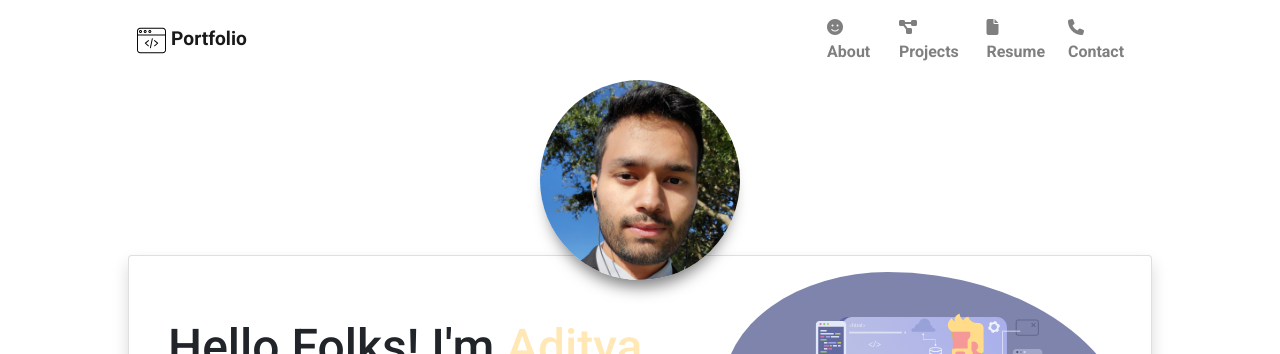
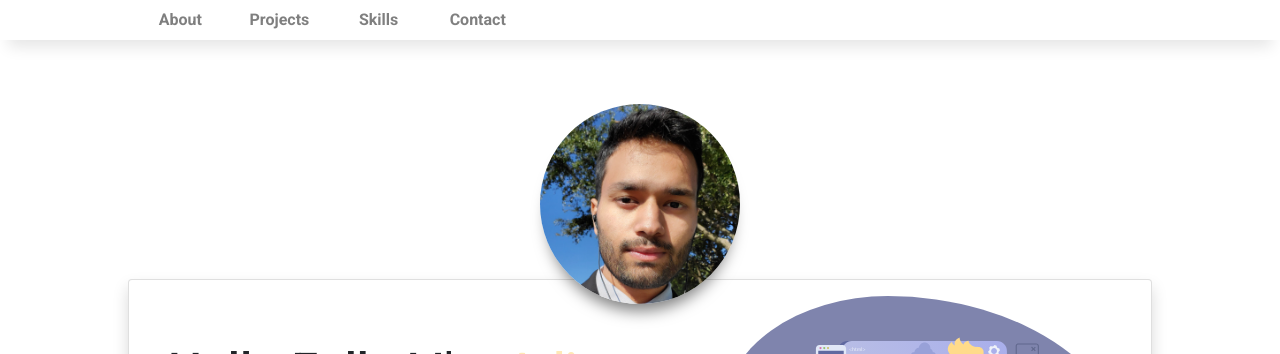
Before and after one commit to adityamathur97/Portfolio, a React (Create React App) app: page / in a window 1280 px wide. Shown: the top 354 px of the page. Built offline with nearby package versions, Linux system fonts and the light colour scheme.

Commit message:
improved NavBar component

```diff
--- a/src/components/NavBar.js
+++ b/src/components/NavBar.js
@@ -19,59 +19,44 @@ class NavBar extends React.Component {
 	render() {
 		return (
 			<div className="myNavBar">
-				<nav className="navbar navbar-expand-lg navbar-light">
-					<a className="navbar-brand hoverColor" href="#">
-						<img id="logo" src={require('../images/code.svg')} alt="logo" /> Portfolio
-					</a>
+				<nav class="myNavbarNav navbar navbar-expand-lg navbar-light">
+					<span id="myBrand" class="navbar-brand" href="#">
+						Portfolio
+					</span>
 					<button
-						className="navbar-toggler"
+						class="navbar-toggler"
 						type="button"
 						data-toggle="collapse"
-						data-target="#navbarNavAltMarkup"
-						aria-controls="navbarNavAltMarkup"
+						data-target="#navbarNav"
+						aria-controls="navbarNav"
 						aria-expanded="false"
 						aria-label="Toggle navigation"
 					>
-						<span className="navbar-toggler-icon" />
+						<span class="navbar-toggler-icon" />
 					</button>
-
-					<div className="collapse navbar-collapse" id="navbarNavAltMarkup">
-						<div className="navbar-nav">
-							<a
-								id="about"
-								className="nav-item nav-link myLinks hoverColor"
-								onClick={this.changeActive('#about')}
-								href="#aboutMe"
-							>
-								<i className="fas fa-smile hoverColor" /> About{' '}
-								<span className="sr-only">(current)</span>
-							</a>
-							<a
-								id="projects"
-								className="nav-item nav-link  myLinks hoverColor"
-								onClick={this.changeActive('#projects')}
-								href="#projectLink"
-							>
-								<i className="fas fa-project-diagram hoverColor" /> Projects
-							</a>
-							<a
-								id="resume"
-								className="nav-item nav-link  myLinks hoverColor"
-								onClick={this.changeActive('#resume')}
-								href={require('../resume/Resume_Aditya_Mathur.pdf')}
-								target="_blank"
-							>
-								<i className="fas fa-file hoverColor" /> Resume
-							</a>
-							<a
-								id="contact"
-								className="nav-item nav-link  myLinks hoverColor"
-								onClick={this.changeActive('#contact')}
-								href="#"
-							>
-								<i className="fas fa-phone  hoverColor" /> Contact
-							</a>
-						</div>
+					<div class="collapse navbar-collapse" id="navbarNav">
+						<ul class="navbar-nav myNavBarUl">
+							<li id="myNavItemID" class="nav-item myNavItem">
+								<a class="nav-link myNavLink" href="#">
+									About
+								</a>
+							</li>
+							<li id="myNavItemID" class="nav-item myNavItem">
+								<a class="nav-link myNavLink" href="#">
+									Projects
+								</a>
+							</li>
+							<li id="myNavItemID" class="nav-item myNavItem">
+								<a class="nav-link myNavLink" href="#">
+									Skills
+								</a>
+							</li>
+							<li id="myNavItemID" class="nav-item myNavItem">
+								<a class="nav-link myNavLink" href="#">
+									Contact
+								</a>
+							</li>
+						</ul>
 					</div>
 				</nav>
 			</div>
--- a/src/css/About.css
+++ b/src/css/About.css
@@ -29,6 +29,7 @@
 }
 #changeText {
 	color: #ffdb8a;
+	text-align: center;
 }
 .contButton {
 	background-color: #61688e;
--- a/src/css/CircleImage.css
+++ b/src/css/CircleImage.css
@@ -1,6 +1,7 @@
 .userImageDiv {
 	position: relative;
 	margin: 0 auto;
+	margin-top: 5%;
 	width: 200px;
 	height: 200px;
 	overflow: hidden;
--- a/src/css/NavBar.css
+++ b/src/css/NavBar.css
@@ -1,30 +1,45 @@
+@media screen and (max-width: 992px) {
+	#myNavItemID {
+		text-align: left;
+		background-color: white;
+		color: black;
+	}
+	#myBrand {
+		color: black !important;
+		font-weight: 800;
+	}
+}
+
 .myNavBar {
 	width: 100%;
-	height: auto;
+	box-shadow: 0 15px 15px -8px rgba(0, 0, 0, 0.1);
 }
-nav {
-	width: fit-content;
-	margin: 0 auto;
-	background-color: white;
+
+.myNavbarNav {
+	height: 100%;
+	padding-top: 0;
+	padding-bottom: 0;
 }
-.navbar-brand {
-	padding-right: 30%;
-	margin-right: -20%;
-	font-weight: 800;
-	font-size: larger;
+
+#myBrand {
+	margin-right: 3%;
+	color: white;
 }
-.nav-item {
+
+.myNavBarUl {
+	width: 35%;
+}
+
+.myNavItem {
+	width: 50% !important;
+	text-align: center;
+}
+
+.myNavItem:hover {
+	background-color: #b8bde5;
+	color: white;
+}
+
+.myNavLink {
 	font-weight: 600;
-	margin-right: 1%;
-	font-size: medium;
 }
-#logo {
-	width: 5%;
-	height: 5%;
-}
-.navbar {
-	z-index: 9999;
-}
-.hoverColor:hover {
-	color: #ffdb8a;
-}
```
Also changed, not shown: package.json (+10 -2 lines), src/components/AboutMe.js (deleted, +0 -7 lines).
